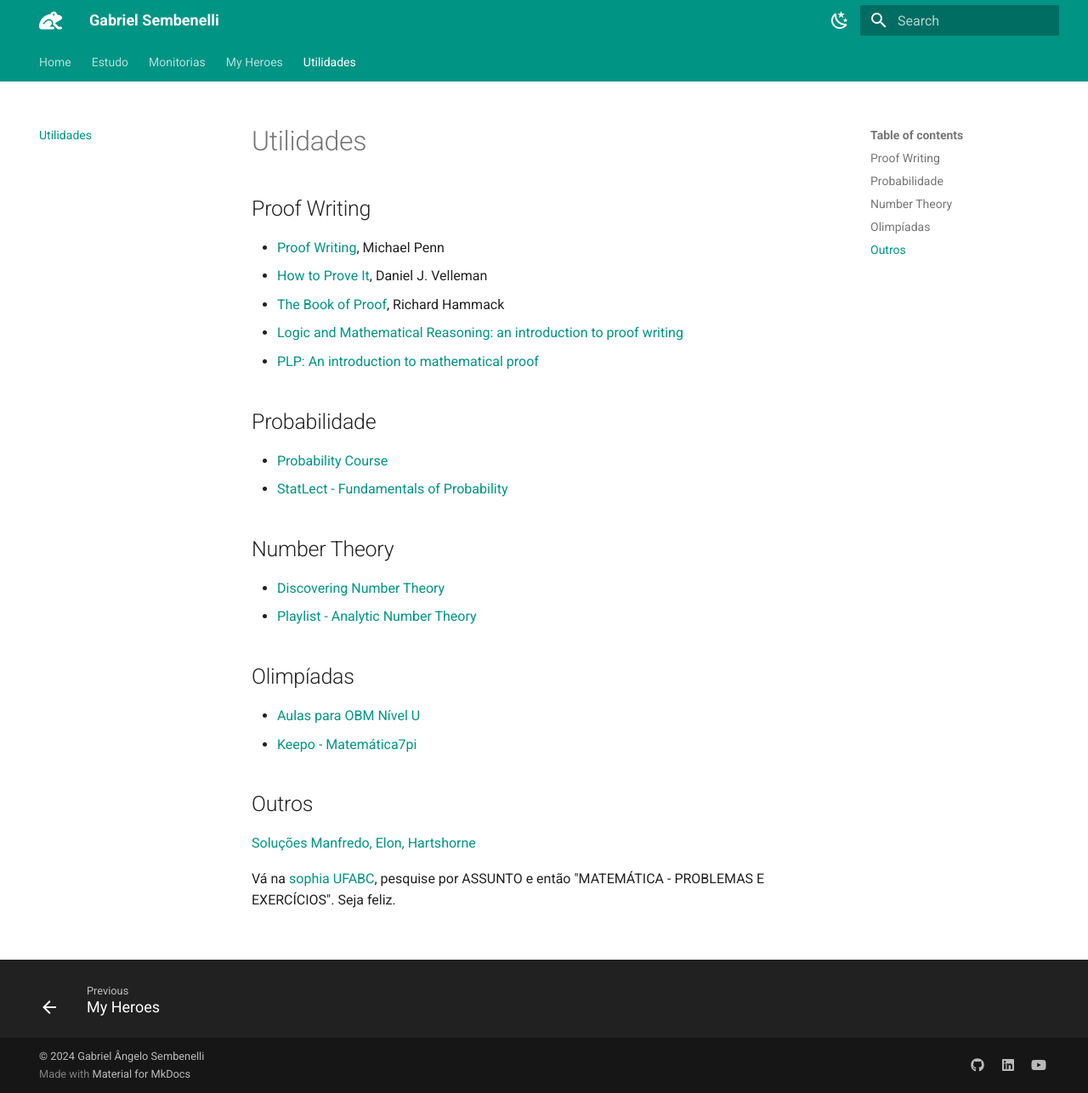
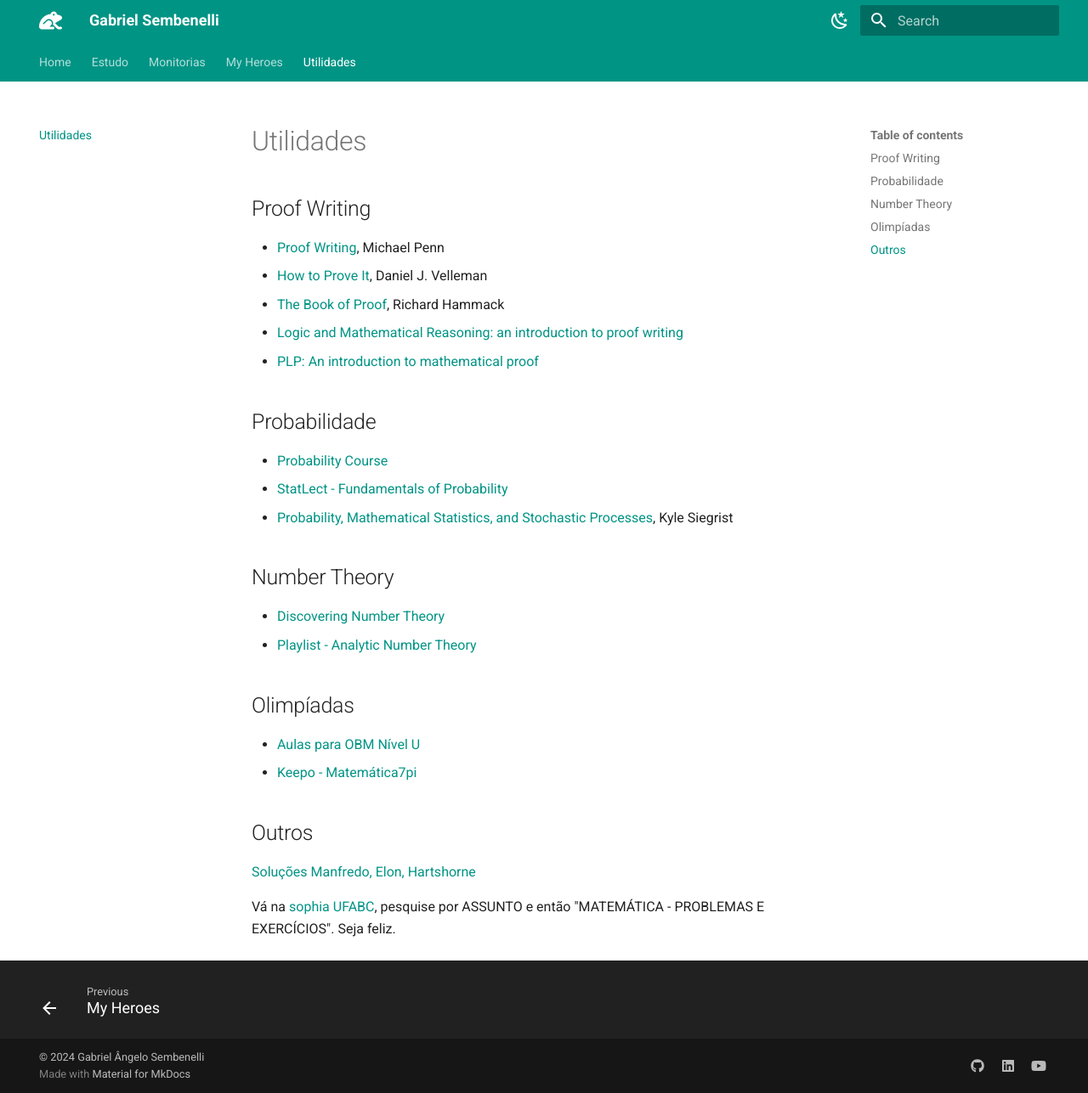
Before and after one commit to Gabriel-Sembenelli/website, an MkDocs documentation site: the page built from docs/utilidades.md, in a window 1280 px wide and 1287 px high. Shown: the whole window at 85% size. Built offline with MkDocs 1.6.1 and Material for MkDocs 9.7.7, drawn with Linux system fonts in a browser that asks for light colours.

Commit message:
added more probability theory utilities

```diff
--- a/docs/utilidades.md
+++ b/docs/utilidades.md
@@ -10,6 +10,7 @@
 ## Probabilidade
 - [Probability Course](https://www.probabilitycourse.com/)
 - [StatLect - Fundamentals of Probability](https://www.statlect.com/fundamentals-of-probability/)
+- [Probability, Mathematical Statistics, and Stochastic Processes](https://stats.libretexts.org/Bookshelves/Probability_Theory/Probability_Mathematical_Statistics_and_Stochastic_Processes_(Siegrist)), Kyle Siegrist
 
 ## Number Theory
 - [Discovering Number Theory](https://www.math.uh.edu/~minru/web/dnt.html)
```
